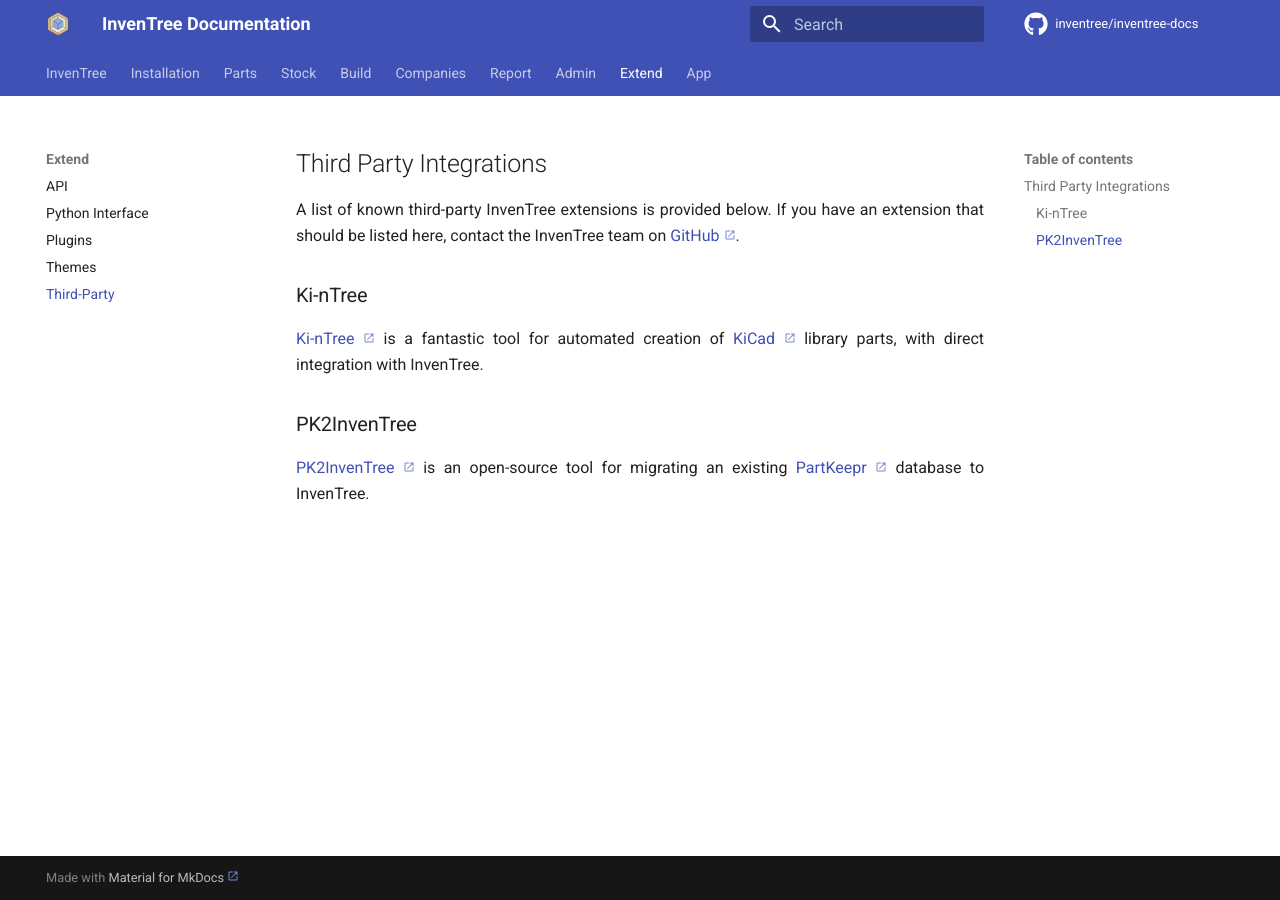
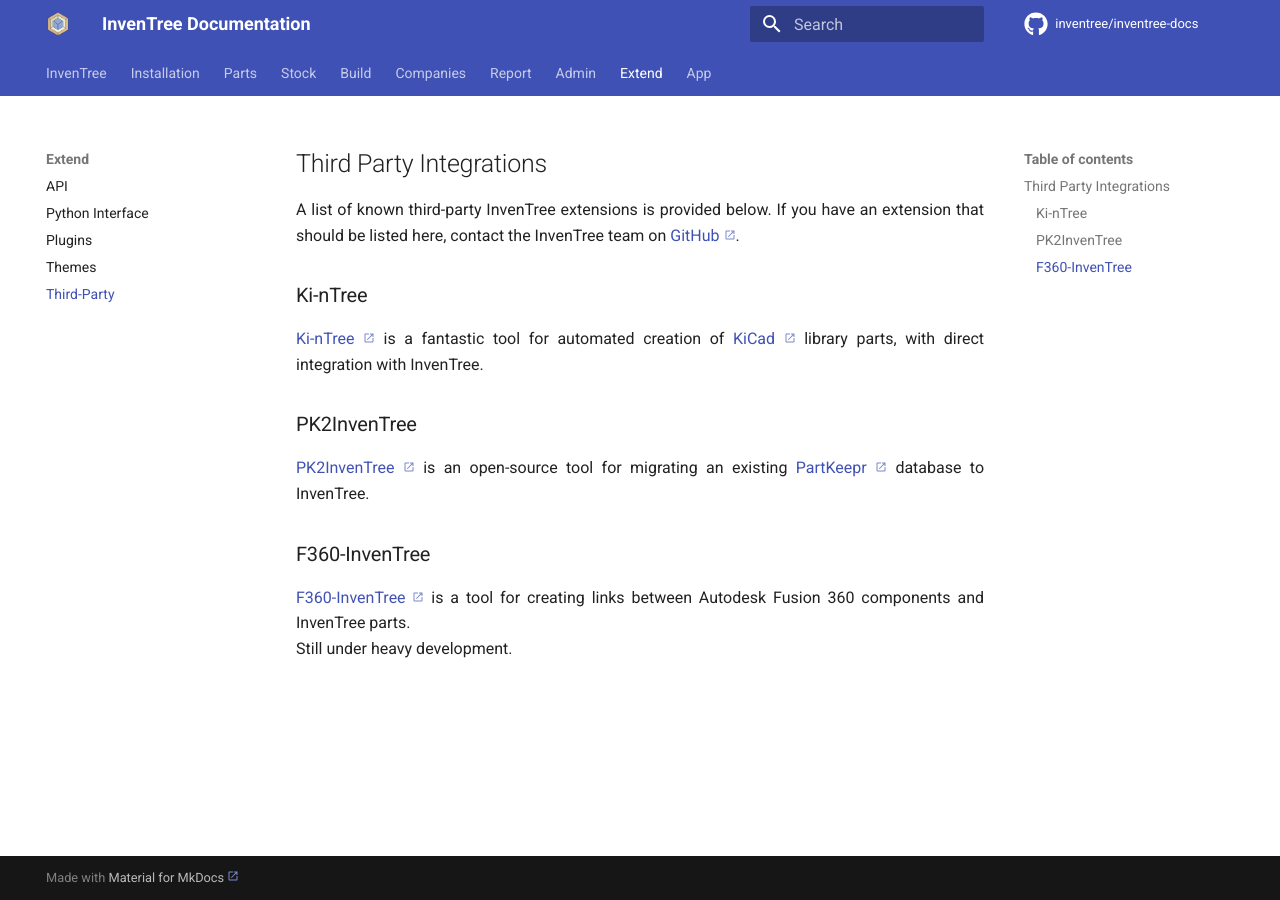
Before and after one commit to inventree/inventree-docs, an MkDocs documentation site: the page built from docs/extend/integrate.md, in a window 1280 px wide. Built offline with MkDocs 1.6.1 and Material for MkDocs 9.7.7, drawn with Linux system fonts in a browser that asks for light colours; a script that is not in the unit is left out; comment, search, counter and statistics services are not loaded.

Commit message:
adding in F360-InvneTree link

```diff
--- a/docs/extend/integrate.md
+++ b/docs/extend/integrate.md
@@ -13,3 +13,8 @@
 ### PK2InvenTree
 
 [PK2InvenTree](https://github.com/rgilham/PK2InvenTree) is an open-source tool for migrating an existing [PartKeepr](https://github.com/partkeepr/PartKeepr) database to InvenTree.
+
+### F360-InvenTree
+
+[F360-InvenTree](https://github.com/matmair/F360-InvenTree/) is a tool for creating links between Autodesk Fusion 360 components and InvenTree parts.
+Still under heavy development.
```
